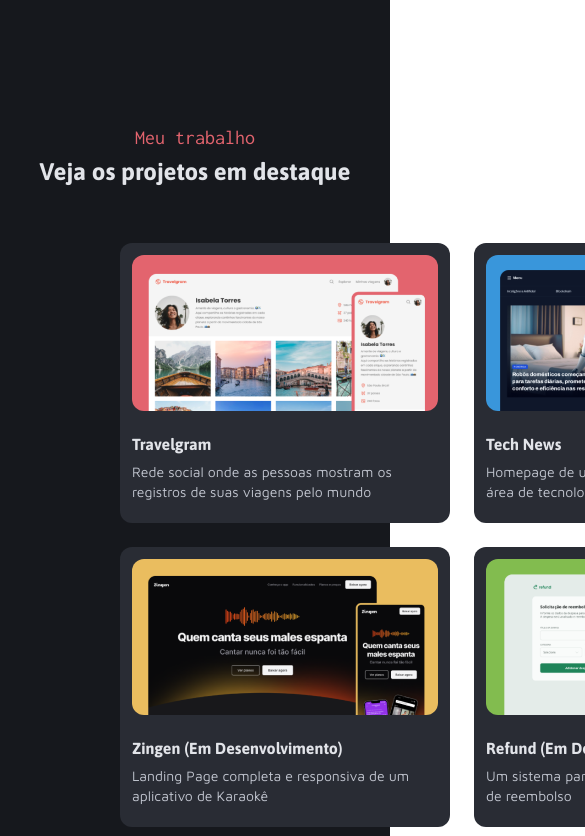
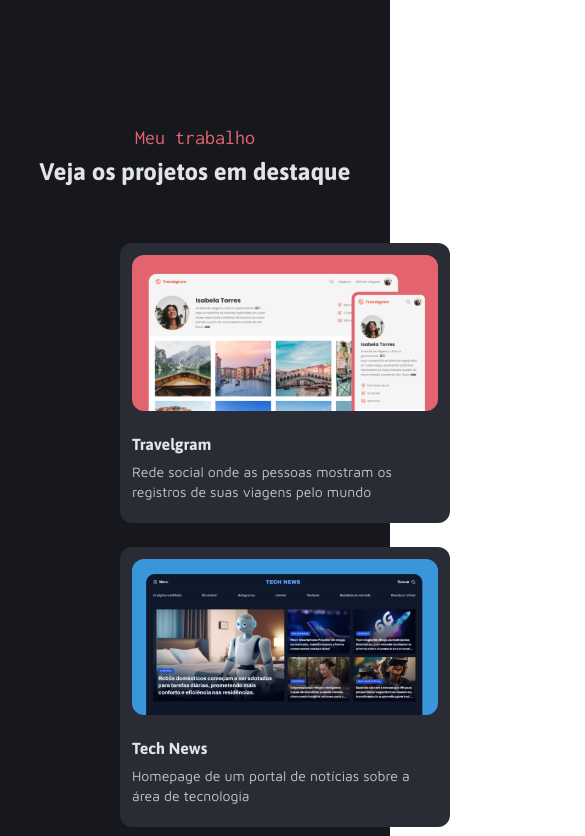
Before and after one commit to mayarajaques/projeto-portfolio-dev, a plain HTML site: page index.html in a window 390 px wide. Shown: the part 908-1744 px from the top of the page, 585 px wide, since content can reach past the window. Drawn offline with Linux system fonts and the light colour scheme.

Commit message:
ajustes de tamanho de telas

```diff
--- a/index.html
+++ b/index.html
@@ -20,7 +20,7 @@
 </head>
 
 <body>
-  <header>
+  <header class="container">
     <section class="intro">
       <div class="bio">
         <div class="avatar">
@@ -66,7 +66,7 @@
       </div>
     </section>
   </header>
-  <main>
+  <main class="container">
     <section>
       <span class="title describle">
         <p>Meu trabalho</p>
@@ -179,7 +179,7 @@
         </section>
       </section>
   </main>
-  <footer>
+  <footer class="container">
 
     <section>
       <span class="title">
--- a/styles/global.css
+++ b/styles/global.css
@@ -1,7 +1,13 @@
 *{
   margin: 0;
   padding: 0;
+  box-sizing: border-box;
+}
 
+.container{
+
+  background-size: cover;
+  background-position: center;
 }
 
 a{
--- a/styles/main.css
+++ b/styles/main.css
@@ -1,5 +1,9 @@
+
+
 main {
   background-color: var(--base-gray-200);
+
+
 
   .title p{ /*cor do titulo (red)*/
   color: var(--main-red);
--- a/styles/utility.css
+++ b/styles/utility.css
@@ -6,7 +6,21 @@
   justify-items: center;
   gap: 24px;
 
+
  }
+
+ @media (max-width: 768px) {
+  .grid-3-col {
+    grid-template-columns: repeat(2, 1fr); /* 2 colunas para tablets */
+  }
+}
+
+@media (max-width: 480px) {
+  .grid-3-col {
+    grid-template-columns: 1fr; /* 1 coluna para smartphones */
+  }
+}
+
  .title {
   /*titulos da pagina*/
   font: 20px/120% var(--font-family-inconsolata);
```
